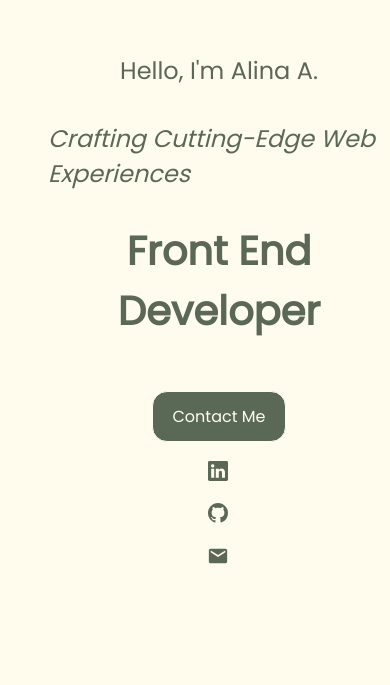
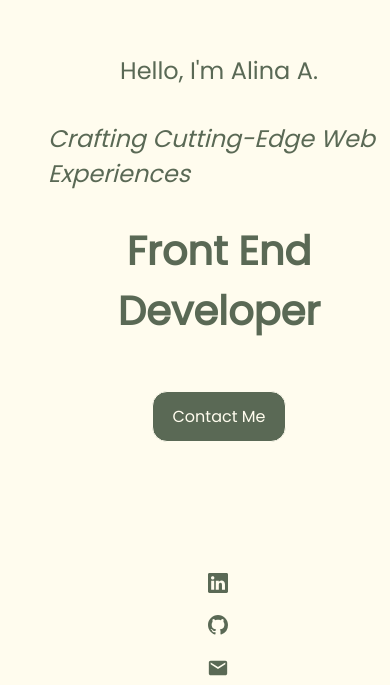
Before and after one commit to al946x/personal-portfolio, a React (Create React App) app: page / in a window 390 px wide. Shown: the part 159-844 px from the top of the page. Built offline with nearby package versions, Linux system fonts and the light colour scheme.

Commit message:
media queries header social

```diff
--- a/src/components/header/header.css
+++ b/src/components/header/header.css
@@ -109,7 +109,8 @@ font-size: 1rem;
     align-items: center;
     gap: 1rem;
     position: absolute;
-   left: 53%;
+    left: 53%;
+    bottom: 3rem;
 
 }
 
```
